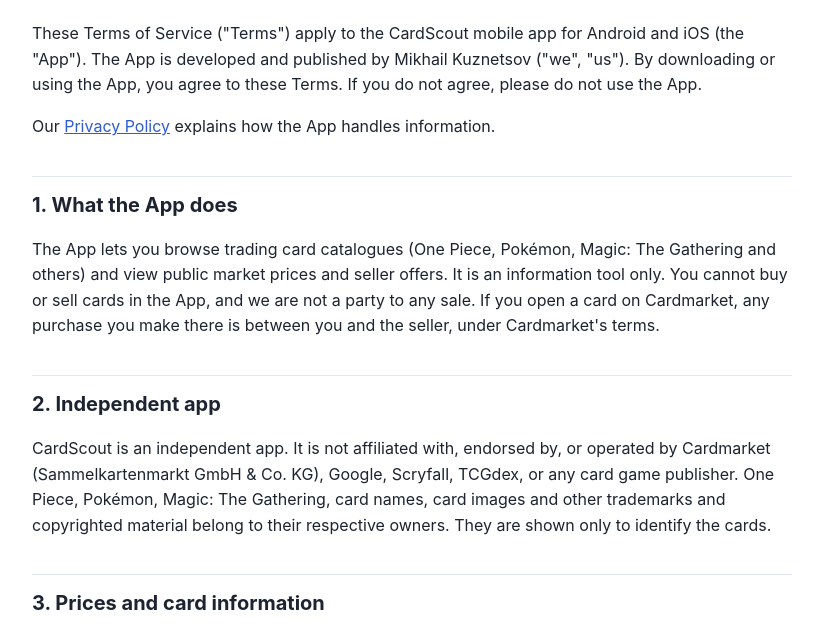
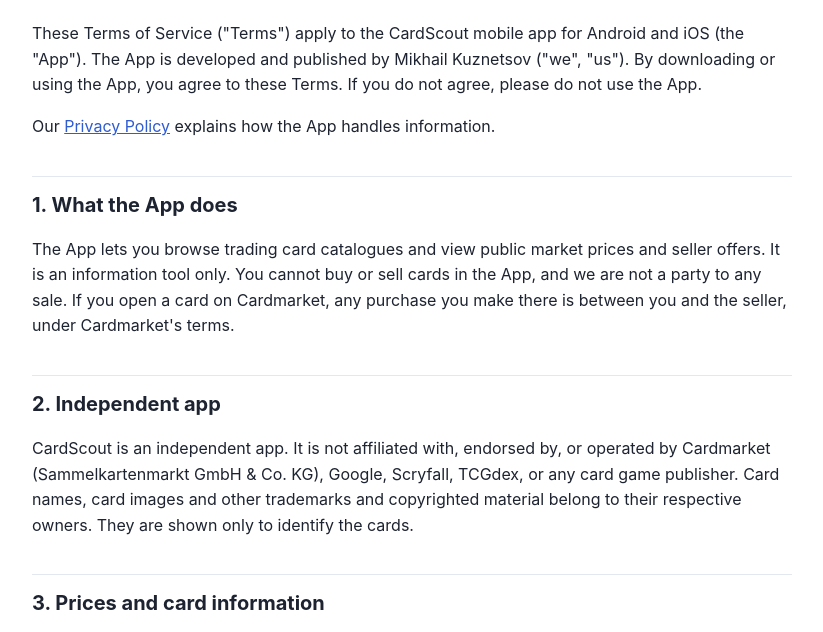
Before and after one commit to chopyourbrain/chopyourbrain.github.io, a plain HTML site: page cardscout/terms-of-service.html in a window 1280 px wide. Shown: the part 113-745 px from the top of the page, without its empty margins (228-1051 px from the left). Drawn offline with Linux system fonts and the light colour scheme.

Commit message:
Stop naming card games in the CardScout privacy policy and terms
App Review flagged third-party game names in the store metadata, and these
pages are linked from the listing. The services the app loads data from are
still listed.

Co-Authored-By: Claude Opus 5.5 <noreply@anthropic.com>

```diff
--- a/cardscout/terms-of-service.html
+++ b/cardscout/terms-of-service.html
@@ -30,15 +30,14 @@ If you do not agree, please do not use the App.</p>
 <p>Our <a href="privacy-policy.html">Privacy Policy</a> explains how the App handles information.</p>
 
 <h2>1. What the App does</h2>
-<p>The App lets you browse trading card catalogues (One Piece, Pokémon, Magic: The Gathering and others) and view
+<p>The App lets you browse trading card catalogues and view
 public market prices and seller offers. It is an information tool only. You cannot buy or sell cards in the App, and
 we are not a party to any sale. If you open a card on Cardmarket, any purchase you make there is between you and the
 seller, under Cardmarket's terms.</p>
 
 <h2>2. Independent app</h2>
 <p>CardScout is an independent app. It is not affiliated with, endorsed by, or operated by Cardmarket
-(Sammelkartenmarkt GmbH &amp; Co. KG), Google, Scryfall, TCGdex, or any card game publisher. One Piece, Pokémon,
-Magic: The Gathering, card names, card images and other trademarks and copyrighted material belong to their
+(Sammelkartenmarkt GmbH &amp; Co. KG), Google, Scryfall, TCGdex, or any card game publisher. Card names, card images and other trademarks and copyrighted material belong to their
 respective owners. They are shown only to identify the cards.</p>
 
 <h2>3. Prices and card information</h2>
```
Also changed, not shown: cardscout/privacy-policy.html (+3 -3 lines).
